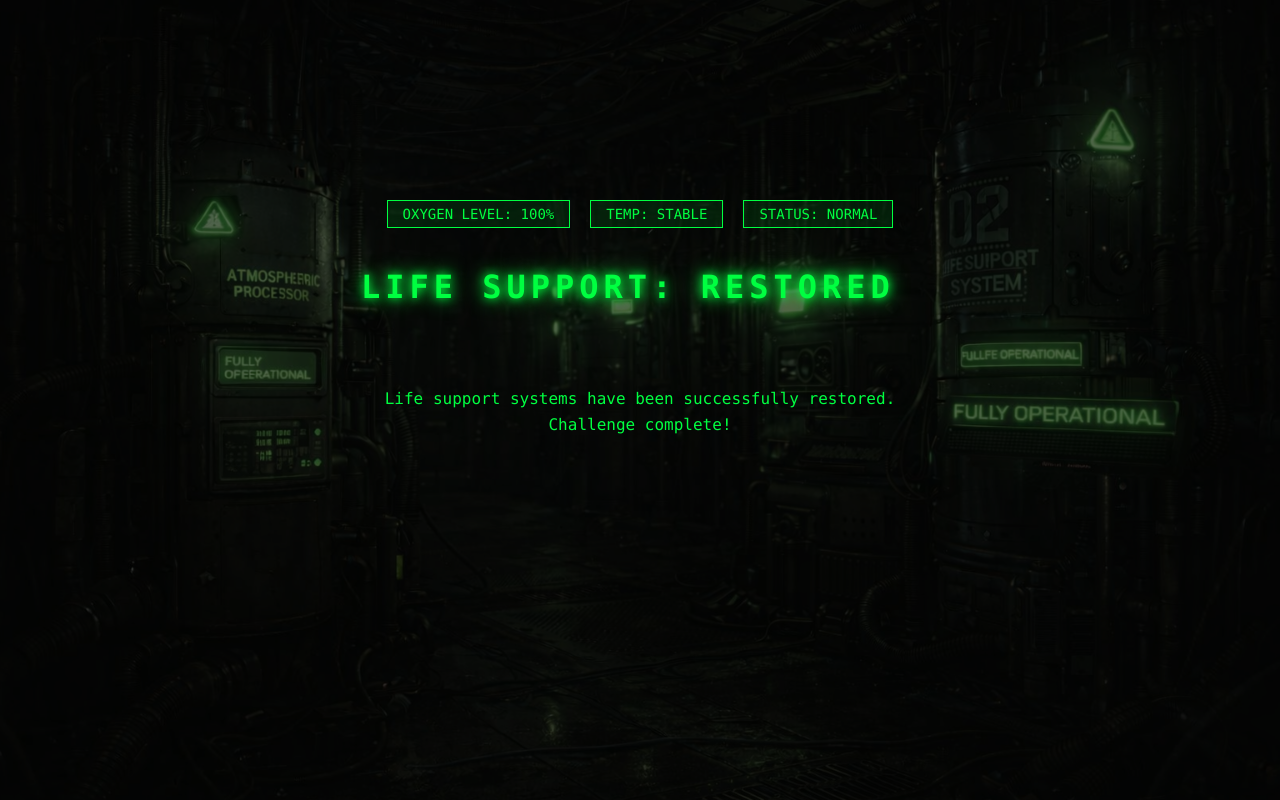
After one commit to estelledenis/artemis, a Flask app: template templates/life_support_success.html in a window 1280 px wide. The commit adds this page. Run offline with Flask 3, Linux system fonts and the light colour scheme; the template is opened without the code that fills it, so the values that code supplies are empty.

Commit message:
Finished Challenge 2

```diff
--- a/app.py
+++ b/app.py
@@ -1,5 +1,5 @@
 import sqlite3
-from flask import Flask, render_template, request
+from flask import Flask, render_template, request, redirect, make_response
 
 app = Flask(__name__)
 
@@ -76,5 +76,26 @@ def view_logs():
 
     return render_template('view_logs.html', logs=logs)
 
+@app.route('/admin_panel')
+def admin_panel():
+    connection = sqlite3.connect('artemis.db')
+    connection.row_factory = sqlite3.Row
+    cursor = connection.cursor()
+    cursor.execute('SELECT * FROM maintenance_logs WHERE status = "pending" ORDER BY timestamp DESC')
+    logs = cursor.fetchall()
+    connection.close()
+
+    response = make_response(render_template('admin_panel.html', logs=logs))
+    response.set_cookie('admin_token', 'ARTEMIS{LIFE-SUPPORT-OMEGA}')
+    return response
+
+@app.route('/verify_life_support', methods=['POST'])
+def verify_life_support():
+    token = request.form['access_code']
+    if token == 'ARTEMIS{LIFE-SUPPORT-OMEGA}':
+        return render_template('life_support_success.html')
+    else:
+        return render_template('life_support.html', error='Invalid token.')
+
 if __name__ == '__main__':
     app.run(debug=True)
--- /dev/null
+++ b/static/css/life_support_success.css
@@ -0,0 +1,29 @@
+.success-body {
+    background-image: url('/static/images/life_support_success.png') !important;
+}
+
+.success-status {
+    color: #00ff41;
+    border-color: #00ff41;
+    background-color: rgba(0, 255, 65, 0.1);
+}
+
+.success-title {
+    color: #00ff41;
+    text-shadow: 0 0 10px #00ff41,
+                 0 0 20px #00ff41;
+}
+
+.success-message {
+    margin-top: 50px;
+    padding: 30px;
+    background-color: transparent;
+    color: #00ff41;
+    border: none;
+}
+
+.success-message p {
+    color: #00ff41;
+    margin: 10px 0;
+    font-size: 16px;
+}
--- a/templates/life_support.html
+++ b/templates/life_support.html
@@ -6,6 +6,12 @@
     <link rel="stylesheet" href="{{ url_for('static', filename='css/life_support.css') }}">
 </head>
 <body class="life-support-body">
+    <div class="'access-code-panel">
+        <form method="POST" action="verify_life_support">
+            <label for="access_code">LIFE SUPPORT ACCESS CODE:</label>
+            <input type="text" name="access_code" id="life-support-code" placeholder="Enter code">
+        </form>
+    </div>
     <div class="view-logs-panel">
         <a href="/view_logs" class="view-logs-link">View Maintenance Logs</a>
     </div>
--- /dev/null
+++ b/templates/life_support_success.html
@@ -0,0 +1,17 @@
+<!DOCTYPE html>
+<html>
+    <head>
+        <title>Life Support Restored</title>
+        <link rel="stylesheet" href="{{ url_for('static', filename='css/style.css') }}">
+        <link rel="stylesheet" href="{{ url_for('static', filename='css/life_support_success.css') }}">
+    </head>
+    <body class="success-body">
+        <div class="terminal-container">
+            <div class="status-bar">
+                <span class="status-item success-status">OXYGEN LEVEL: 100%</span>
+                <span class="status-item success-status">TEMP: STABLE</span>
+                <span class="status-item success-status">STATUS: NORMAL</span>
+            </div>
+        <h1 class="success-title">LIFE SUPPORT: RESTORED<span class="cursor">_</h1>
+        <p class="success-message">Life support systems have been successfully restored. Challenge complete!</p>
+</html>
```
Also changed, not shown: static/css/life_support.css (+38 -1 lines), templates/admin_panel.html (added, +36 -0 lines), artemis.db, static/images/life_support_success.png (added).
